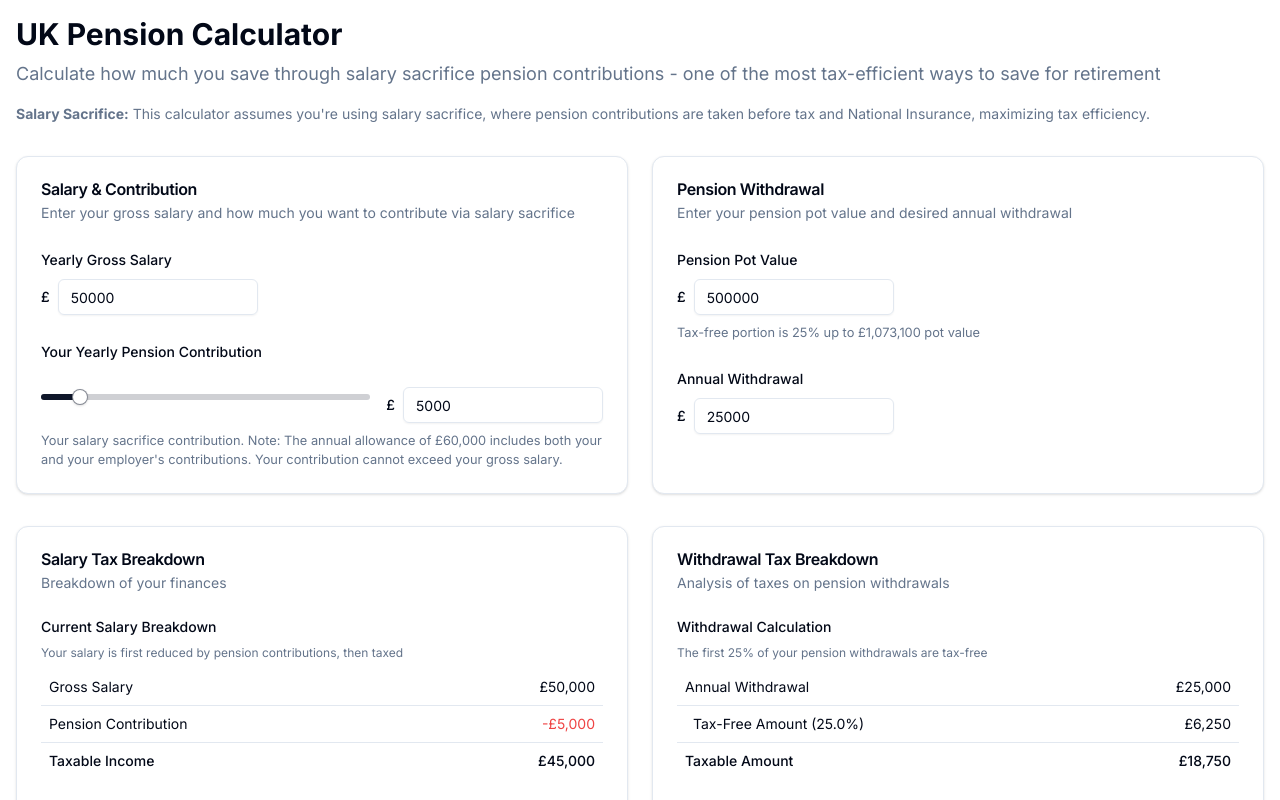
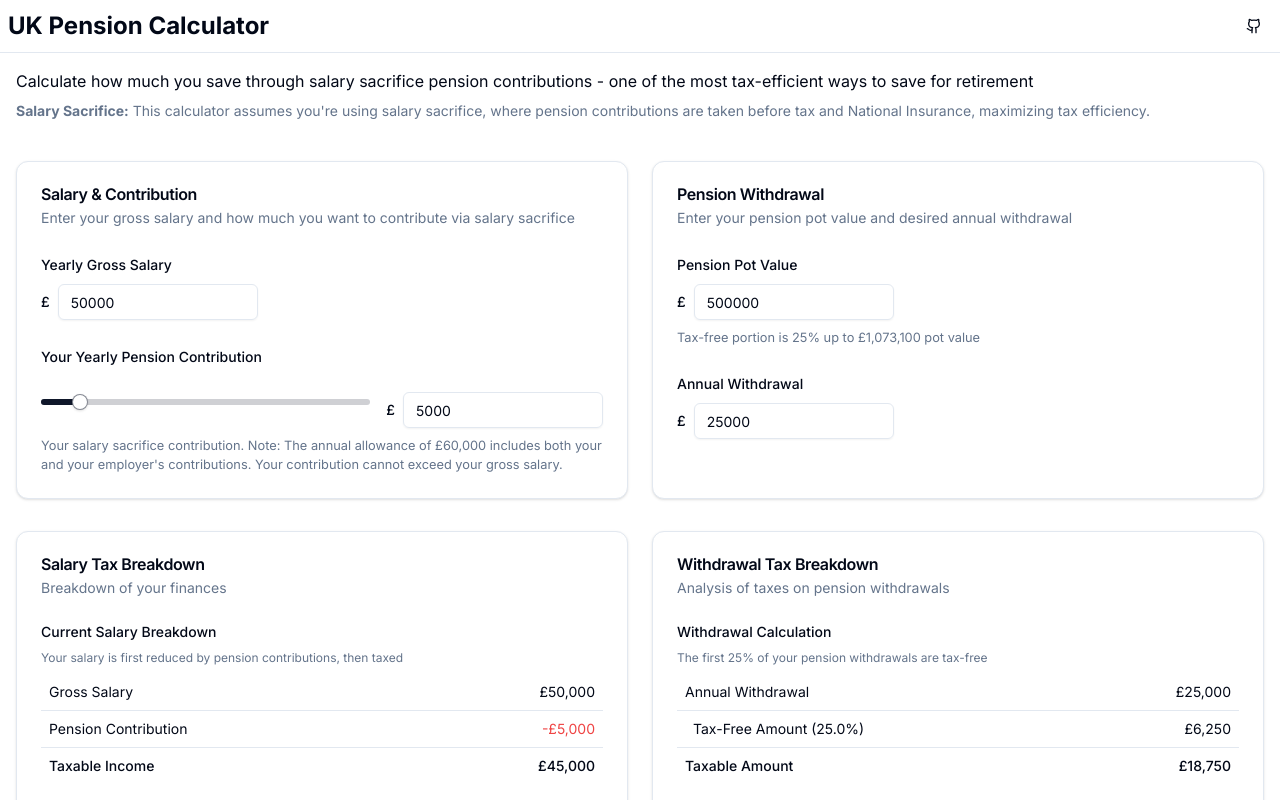
Before and after one commit to FranciscoMoretti/uk-pension-contributions-calculator, a Next.js app: page / in a window 1280 px wide. Shown: the top 800 px of the page. Built offline with nearby package versions, Linux system fonts and the light colour scheme.

Commit message:
okish text

```diff
--- a/src/app/page.tsx
+++ b/src/app/page.tsx
@@ -22,6 +22,8 @@ import {
   FormMessage,
 } from "@/components/ui/form";
 import { BreakdownsAndResults } from "@/components/BreakdownsAndResults";
+import { Button } from "@/components/ui/button";
+import { Github } from "lucide-react";
 
 const formSchema = z.object({
   grossSalary: z.number().min(0).max(1000000),
@@ -51,22 +53,36 @@ export default function PensionCalculator() {
   }
 
   return (
+    <div>
+      <nav className="border-b">
+        <div className="container mx-auto p-2 flex justify-between items-center">
+          <h1 className="text-2xl font-bold">UK Pension Calculator</h1>
+          <Button variant="ghost" size="icon" asChild>
+            <a
+              href="https://github.com/FranciscoMoretti/uk-pension-contributions-calculator"
+              target="_blank"
+              rel="noopener noreferrer"
+            >
+              <Github className="h-5 w-5" />
+              <span className="sr-only">GitHub</span>
+            </a>
+          </Button>
+        </div>
+      </nav>
+
       <div className="container mx-auto p-4">
-      <header className="mb-8">
-        <h1 className="text-3xl font-bold mb-2">UK Pension Calculator</h1>
-        <p className="text-lg text-muted-foreground mb-4">
+        <div className="flex flex-col gap-2 mb-10">
+          <h2 className="text-base ">
             Calculate how much you save through salary sacrifice pension
             contributions - one of the most tax-efficient ways to save for
             retirement
-        </p>
-        <div className="text-sm text-muted-foreground space-y-2">
-          <p>
+          </h2>
+          <p className="text-sm text-muted-foreground">
             <strong>Salary Sacrifice:</strong> This calculator assumes
             you&apos;re using salary sacrifice, where pension contributions are
             taken before tax and National Insurance, maximizing tax efficiency.
           </p>
         </div>
-      </header>
 
         {/* All Inputs Section */}
         <div className="grid grid-cols-1 md:grid-cols-2 gap-6 mb-8">
@@ -134,8 +150,8 @@ export default function PensionCalculator() {
                         <FormDescription>
                           Your salary sacrifice contribution. Note: The annual
                           allowance of £60,000 includes both your and your
-                        employer&apos;s contributions. Your contribution cannot
-                        exceed your gross salary.
+                          employer&apos;s contributions. Your contribution
+                          cannot exceed your gross salary.
                         </FormDescription>
                         <FormMessage />
                       </FormItem>
@@ -225,5 +241,6 @@ export default function PensionCalculator() {
           </p>
         </footer>
       </div>
+    </div>
   );
 }
```
Also changed, not shown: 1 other file (tests, documents, lock files or other folders). Lines whose indentation alone changed are shown as unchanged.
